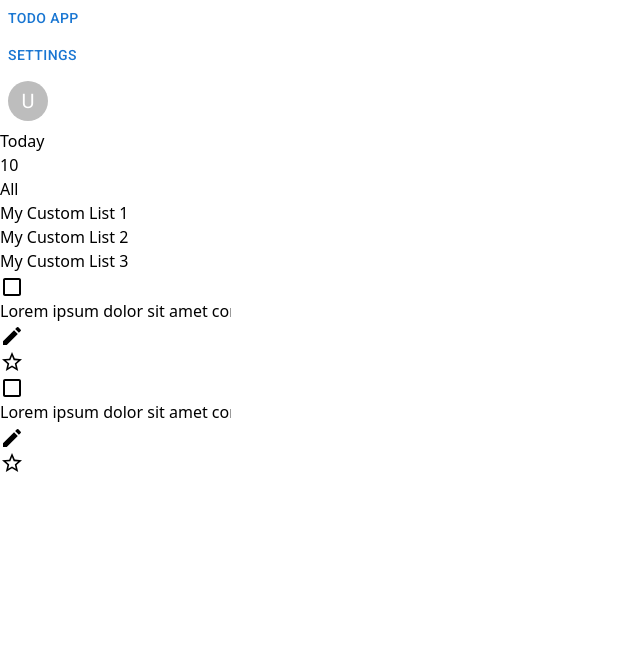
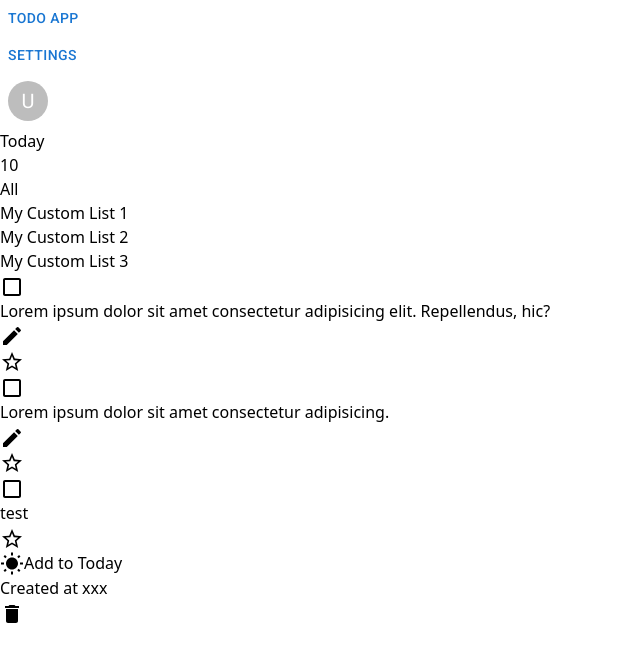
Before and after one commit to BlockLune/TodoApp, a React (Vite) app in the folder todo-app-react/: page / in a window 1280 px wide. Shown: the top 662 px of the page, without its empty margins (0-640 px from the left). Built offline with nearby package versions, Linux system fonts and the light colour scheme.

Commit message:
feat: detail modal

```diff
--- a/todo-app-react/src/app/App.tsx
+++ b/todo-app-react/src/app/App.tsx
@@ -1,5 +1,6 @@
 import Header from "../components/Header";
 import SideMenu from "../components/SideMenu";
+import TodoDetail from "../components/TodoDetail";
 import TodoItem from "../components/TodoItem";
 
 export default function App() {
@@ -12,6 +13,7 @@ export default function App() {
           <TodoItem text="Lorem ipsum dolor sit amet consectetur adipisicing elit. Repellendus, hic?" />
           <TodoItem text="Lorem ipsum dolor sit amet consectetur adipisicing." />
         </main>
+        <TodoDetail />
       </div>
     </div>
   );
--- /dev/null
+++ b/todo-app-react/src/components/TodoDetail.tsx
@@ -0,0 +1,16 @@
+import TodoDetailItem from "./TodoDetailItem";
+import DeleteIcon from '@mui/icons-material/Delete';
+
+export default function TodoDetail() {
+    return (
+        <div className="w-96 bg-slate-100 border-l border-slate-200 overflow-y-auto p-4 flex flex-col justify-between">
+            <ul className="flex flex-col">
+                <li><TodoDetailItem text="test" /></li>
+            </ul>
+            <div className="flex justify-between p-2 text-slate-400">
+                <p>Created at xxx</p>
+                <DeleteIcon />
+            </div>
+        </div>
+    );
+}
--- /dev/null
+++ b/todo-app-react/src/components/TodoDetailItem.tsx
@@ -0,0 +1,30 @@
+import Check from "./Check";
+import Star from "./Star";
+
+import WbSunnyIcon from '@mui/icons-material/WbSunny';
+
+type TodoItemProps = {
+    text: string;
+};
+
+export default function TodoDetailItem({ text }: TodoItemProps) {
+    return (
+        <div className="flex flex-col">
+            <div className="w-full h-14 rounded-full p-2 flex flex-1 items-center justify-between transition hover:bg-slate-50 hover:shadow hover:cursor-pointer">
+                <div className="flex items-center w-full">
+                    <Check />
+                    <p className="p-2">{text}</p>
+                </div>
+                <div className="flex items-center">
+                    <Star />
+                </div>
+            </div>
+            <button className="w-full h-14 rounded-full p-2 flex flex-1 items-center transition hover:bg-slate-50 hover:shadow hover:cursor-pointer">
+                <span className="p-2 text-slate-400">
+                    <WbSunnyIcon />
+                </span>
+                <span className="p-2">Add to Today</span>
+            </button>
+        </div>
+    );
+}
--- a/todo-app-react/src/components/TodoItem.tsx
+++ b/todo-app-react/src/components/TodoItem.tsx
@@ -1,7 +1,6 @@
 import Check from "./Check";
 import Edit from "./Edit";
 import Star from "./Star";
-import TodoText from "./TodoText";
 
 type TodoItemProps = {
   text: string;
@@ -9,10 +8,10 @@ type TodoItemProps = {
 
 export default function TodoItem({ text }: TodoItemProps) {
   return (
-    <div className="w-full h-14 rounded-full p-2 flex flex-1 items-center justify-between transition hover:bg-slate-50">
+    <div className="w-full h-14 rounded-full p-2 flex flex-1 items-center justify-between transition hover:bg-slate-50 hover:shadow hover:cursor-pointer">
       <div className="flex items-center w-full">
         <Check />
-        <TodoText initialText={text} />
+        <p className="p-2">{text}</p>
       </div>
       <div className="flex items-center">
         <Edit />
--- a/todo-app-react/src/components/TodoText.tsx
+++ /dev/null
@@ -1,17 +0,0 @@
-import { useState } from "react";
-
-type TodoTextProps = {
-  initialText: string;
-};
-
-export default function TodoText({ initialText }: TodoTextProps) {
-  const [text, setText] = useState(initialText);
-
-  return (
-    <input
-      className="rounded-full bg-inherit hover:bg-slate-100 py-2 px-4 appearance-none outline-none w-full"
-      value={text}
-      onChange={(event) => setText(event.target.value)}
-    />
-  );
-}
```
